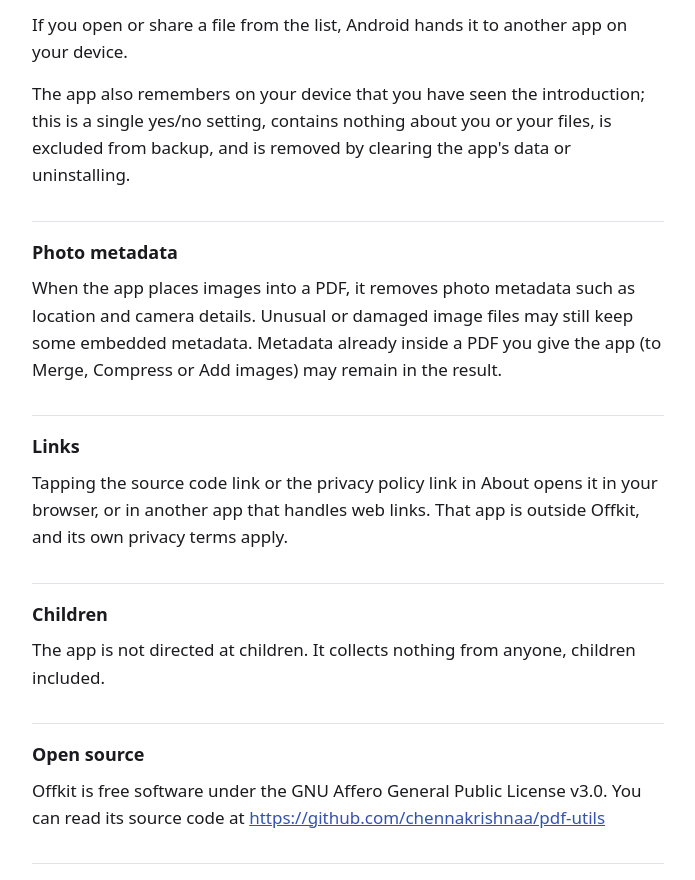
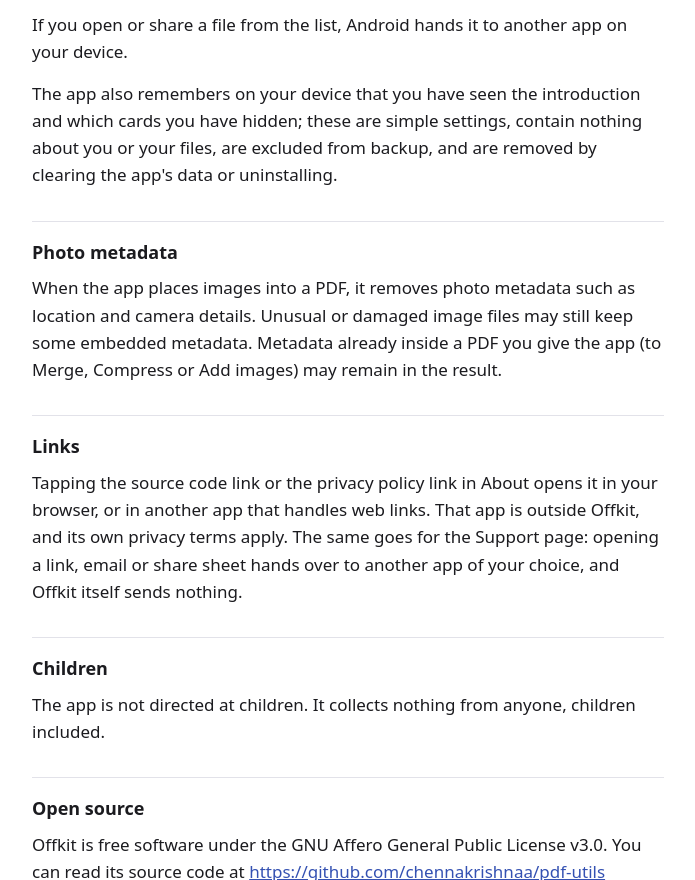
Before and after one commit to chennakrishnaa/pdf-utils, a plain HTML site: page docs/privacy/index.html in a window 1280 px wide. Shown: the part 1014-1894 px from the top of the page, without its empty margins (292-987 px from the left). Drawn offline with Linux system fonts and the light colour scheme.

Commit message:
Privacy policy: hidden cards setting; Support page hand-overs
Co-Authored-By: Claude Opus 5.5 <noreply@anthropic.com>
Claude-Session: https://claude.ai/code/session_01265QujiKGqdLjGG6TAjSAL

```diff
--- a/docs/privacy/index.html
+++ b/docs/privacy/index.html
@@ -67,13 +67,13 @@
 <h2>Recent files</h2>
 <p>The Recent files list on the home screen shows files you saved with the app. For each one it keeps the file name, size, the time it was saved, which tool made it, and a link to the file so the app can open it again. This list is stored only on your device and is excluded from backup. It is removed when you tap Clear, when you clear the app's data, or when you uninstall the app. Clearing the list does not delete the files themselves.</p>
 <p>If you open or share a file from the list, Android hands it to another app on your device.</p>
-<p>The app also remembers on your device that you have seen the introduction; this is a single yes/no setting, contains nothing about you or your files, is excluded from backup, and is removed by clearing the app's data or uninstalling.</p>
+<p>The app also remembers on your device that you have seen the introduction and which cards you have hidden; these are simple settings, contain nothing about you or your files, are excluded from backup, and are removed by clearing the app's data or uninstalling.</p>
 
 <h2>Photo metadata</h2>
 <p>When the app places images into a PDF, it removes photo metadata such as location and camera details. Unusual or damaged image files may still keep some embedded metadata. Metadata already inside a PDF you give the app (to Merge, Compress or Add images) may remain in the result.</p>
 
 <h2>Links</h2>
-<p>Tapping the source code link or the privacy policy link in About opens it in your browser, or in another app that handles web links. That app is outside Offkit, and its own privacy terms apply.</p>
+<p>Tapping the source code link or the privacy policy link in About opens it in your browser, or in another app that handles web links. That app is outside Offkit, and its own privacy terms apply. The same goes for the Support page: opening a link, email or share sheet hands over to another app of your choice, and Offkit itself sends nothing.</p>
 
 <h2>Children</h2>
 <p>The app is not directed at children. It collects nothing from anyone, children included.</p>
```
Also changed, not shown: 2 other files.
